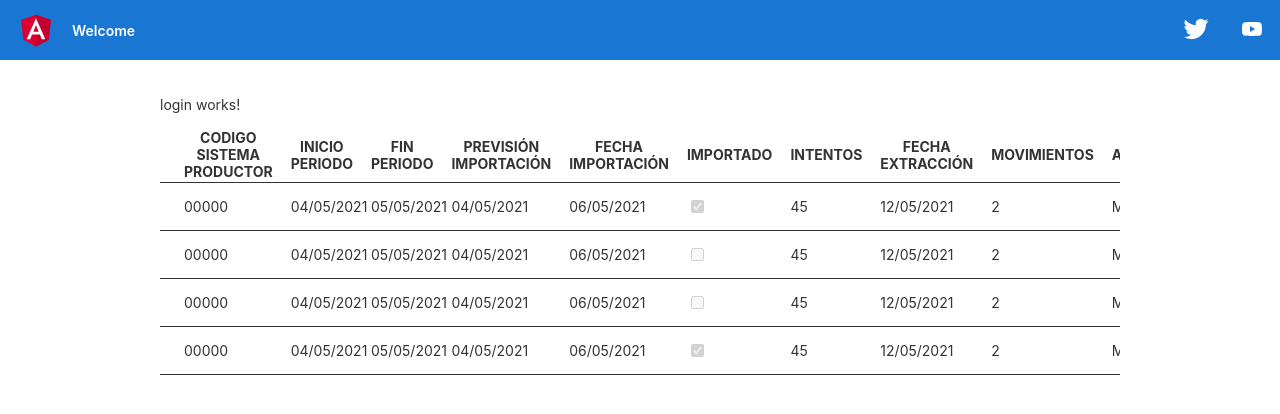
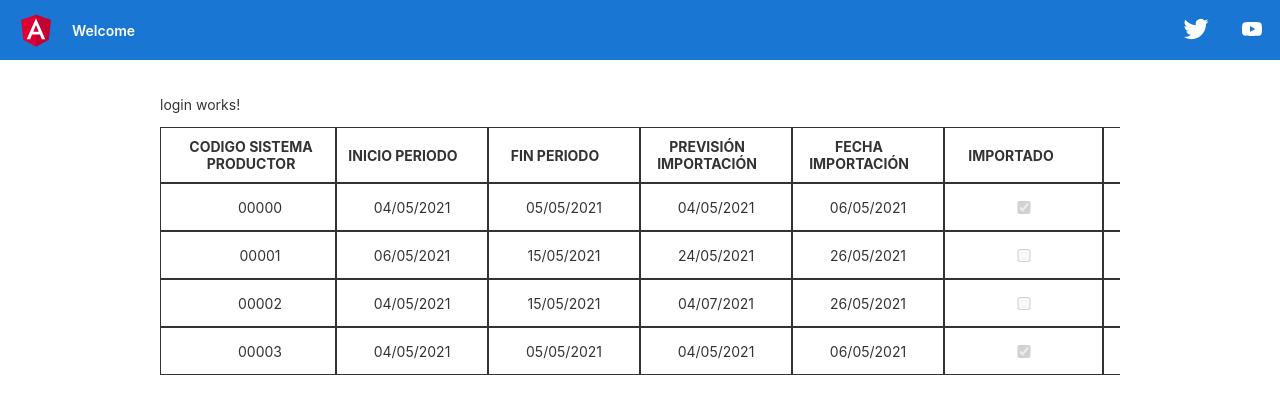
Before and after one commit to marcossanz-dev/RCFv0, an Angular app: page /check-imports-table in a window 1280 px wide. Shown: the top 414 px of the page. Built offline with nearby package versions, Linux system fonts and the light colour scheme; what angular-resizable-element would draw is missing.

Commit message:
fix: center elements

```diff
--- a/src/app/pages/check-imports-table/check-imports-table.component.html
+++ b/src/app/pages/check-imports-table/check-imports-table.component.html
@@ -12,9 +12,11 @@
       {{ el.title }}
     </th>
     <td mat-cell *matCellDef="let element">
-      <ng-container *ngIf="!el.isCheck; else checkboxTemp">{{
-        element[el.element]
-      }}</ng-container>
+      <ng-container *ngIf="!el.isCheck; else checkboxTemp"
+        ><span class="w-100 span-class">{{
+          element[el.element]
+        }}</span></ng-container
+      >
       <ng-template #checkboxTemp>
         <input
           type="checkbox"
--- a/src/app/pages/check-imports-table/check-imports-table.component.scss
+++ b/src/app/pages/check-imports-table/check-imports-table.component.scss
@@ -1,15 +1,37 @@
 :host {
   width: 100%;
-  display: block;
-  overflow: scroll;
 }
 table {
   width: 100%;
+  display: block;
+  overflow: auto;
 }
-.mat-elevation-z8 {
+
+th.mat-header-cell,
+td {
+  border: 1px solid;
+  text-align: center;
+}
+th {
+  ::ng-deep {
+    div {
+      justify-content: center;
+    }
+  }
+}
+.span-class {
+  white-space: nowrap;
+  overflow-x: hidden;
+}
+.mat-elevation-z8 ::ng-deep {
   overflow-x: auto;
   td {
-    min-width: 0;
+    min-width: 150px;
+    .mat-sort-header-container {
+      min-width: 150px;
+      white-space: nowrap;
+      overflow: hidden;
+    }
   }
 }
 
--- a/src/app/pages/check-imports-table/check-imports-table.component.ts
+++ b/src/app/pages/check-imports-table/check-imports-table.component.ts
@@ -24,7 +24,7 @@ export class CheckImportsTableComponent implements AfterViewInit, OnInit {
     return item.element;
   });
   columns = this.dataHeader.map((item, index) => {
-    return { field: item.element, width: 250, index: index };
+    return { field: item.element, width: 150, index: index };
   });
   dataSource = new MatTableDataSource(ELEMENT_DATA);
 
@@ -35,6 +35,7 @@ export class CheckImportsTableComponent implements AfterViewInit, OnInit {
   isResizingRight: boolean;
   resizableMousemove: () => void;
   resizableMouseup: () => void;
+  minWidth = 150;
 
   @ViewChild(MatTable, { read: ElementRef }) private matTableRef: ElementRef;
 
@@ -51,9 +52,7 @@ export class CheckImportsTableComponent implements AfterViewInit, OnInit {
     this.dataSource.sort = this.sort;
     this.setTableResize(this.matTableRef.nativeElement.clientWidth);
   }
-  setAll(event: any) {
-    console.log(event);
-  }
+  setAll(event: any) {}
 
   setTableResize(tableWidth: number) {
     let totWidth = 0;
@@ -62,7 +61,7 @@ export class CheckImportsTableComponent implements AfterViewInit, OnInit {
     });
     const scale = (tableWidth - 5) / totWidth;
     this.columns.forEach((column) => {
-      column.width *= scale;
+      // column.width *= scale;
       this.setColumnWidth(column);
     });
   }
@@ -152,8 +151,11 @@ export class CheckImportsTableComponent implements AfterViewInit, OnInit {
     const columnEls = Array.from(
       document.getElementsByClassName('mat-column-' + column.field)
     );
-    columnEls.forEach((el: HTMLDivElement) => {
-      el.style.width = column.width + 'px';
+    columnEls.forEach((el: any) => {
+      if (el.children[0] && column.width >= this.minWidth) {
+        el.style.width = column.width + 'px';
+        el.children[0].style.width = column.width + 'px';
+      }
     });
   }
 
--- a/src/app/pages/check-imports-table/check-imports-table.enums.ts
+++ b/src/app/pages/check-imports-table/check-imports-table.enums.ts
@@ -32,18 +32,18 @@ export const ELEMENT_DATA: CheckImportsElement[] = [
     attemps: '45',
     extrDate: '12/05/2021',
     movements: '2',
-    action: 'MOVE',
+    action: 'MOVE STEP',
     accepted: '3',
     rejected: '2',
     signedUps: '4',
     modified: '3',
   },
   {
-    code: '00000',
-    perInit: '04/05/2021',
-    perEnd: '05/05/2021',
-    prevImp: '04/05/2021',
-    impDate: '06/05/2021',
+    code: '00001',
+    perInit: '06/05/2021',
+    perEnd: '15/05/2021',
+    prevImp: '24/05/2021',
+    impDate: '26/05/2021',
     imported: false,
     attemps: '45',
     extrDate: '12/05/2021',
@@ -55,11 +55,11 @@ export const ELEMENT_DATA: CheckImportsElement[] = [
     modified: '3',
   },
   {
-    code: '00000',
+    code: '00002',
     perInit: '04/05/2021',
-    perEnd: '05/05/2021',
-    prevImp: '04/05/2021',
-    impDate: '06/05/2021',
+    perEnd: '15/05/2021',
+    prevImp: '04/07/2021',
+    impDate: '26/05/2021',
     imported: false,
     attemps: '45',
     extrDate: '12/05/2021',
@@ -71,7 +71,7 @@ export const ELEMENT_DATA: CheckImportsElement[] = [
     modified: '3',
   },
   {
-    code: '00000',
+    code: '00003',
     perInit: '04/05/2021',
     perEnd: '05/05/2021',
     prevImp: '04/05/2021',
@@ -83,7 +83,7 @@ export const ELEMENT_DATA: CheckImportsElement[] = [
     action: 'MOVE',
     accepted: '3',
     rejected: '2',
-    signedUps: '4',
+    signedUps: '7',
     modified: '3',
   },
 ];
```
